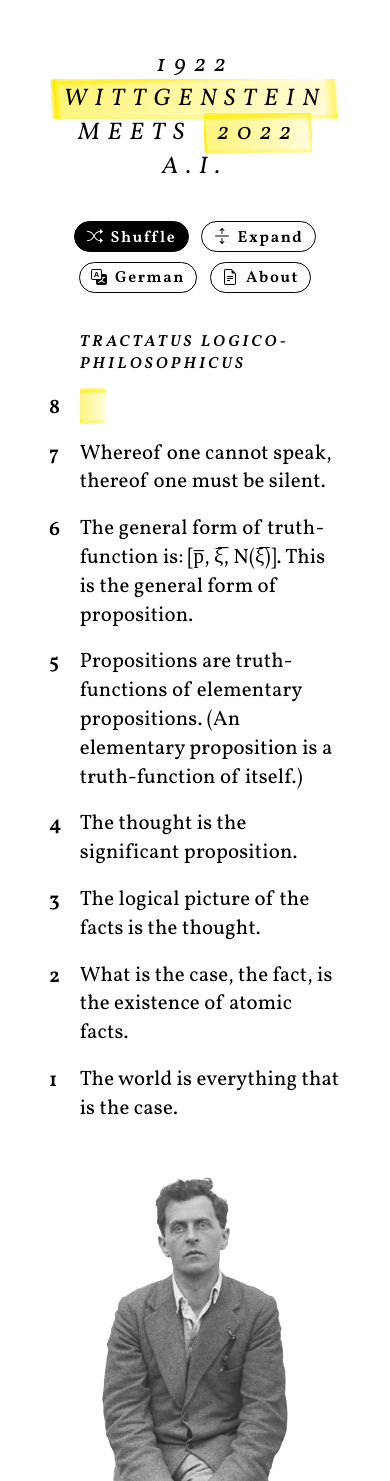
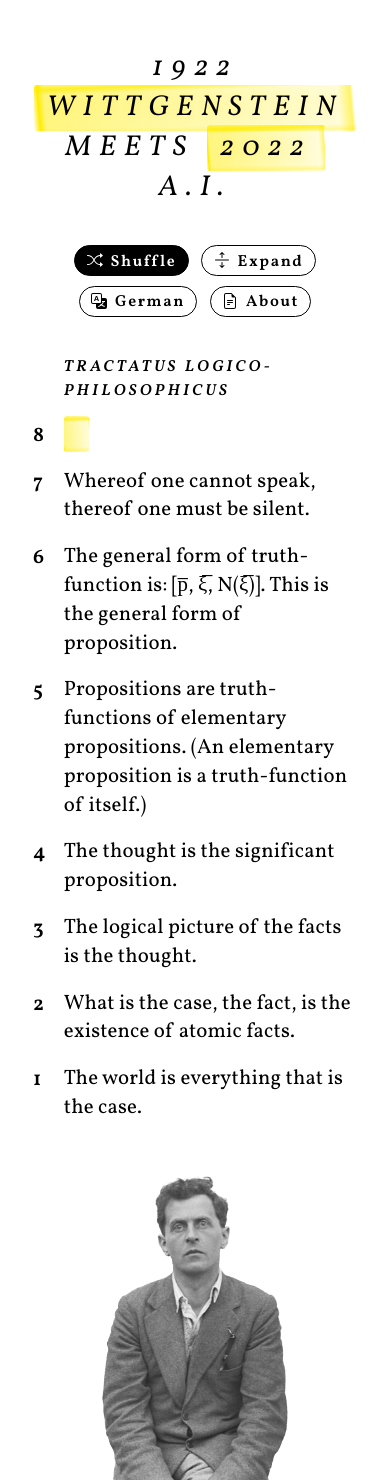
Before and after one commit to maxbbraun/wittgenstein, a Flask app: template frontend/templates/index.html in a window 390 px wide. Run offline with Flask 2, Linux system fonts and the light colour scheme; the template is opened without the code that fills it, so the values that code supplies are empty.

Commit message:
More consistent responsive layout

```diff
--- a/frontend/templates/index.html
+++ b/frontend/templates/index.html
@@ -39,7 +39,7 @@
       h1 {
         color: black;
         font-family: Vollkorn, serif;
-        font-size: 2rem;
+        font-size: 1.8rem;
         font-weight: 400;
         font-style: italic;
         text-transform: uppercase;
@@ -86,6 +86,7 @@
         font-style: italic;
         text-transform: uppercase;
         letter-spacing: 0.2rem;
+        line-height: 1.5rem;
       }
 
       th.proposition {
@@ -238,8 +239,10 @@
           text-align: left;
         }
 
-        h1 {
-          font-size: 1.5rem;
+        .content {
+          margin-top: 3rem;
+          margin-left: 2rem;
+          margin-right: 2rem;
         }
       }
     </style>
```
Also changed, not shown: other parts of frontend/templates/index.html (+1 -1 lines).
